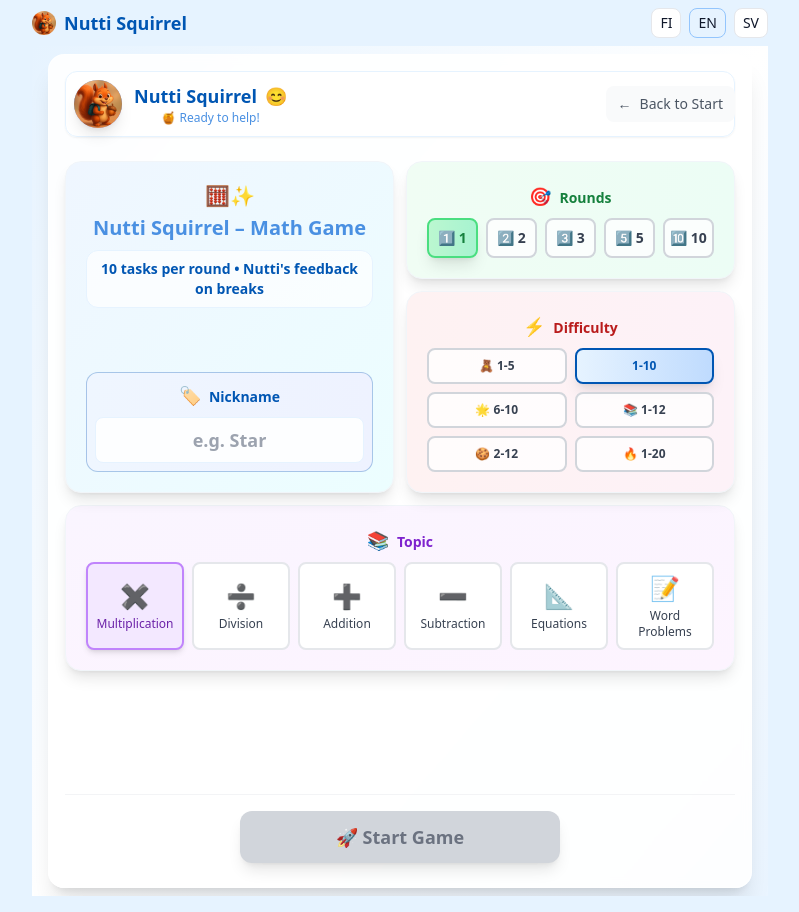
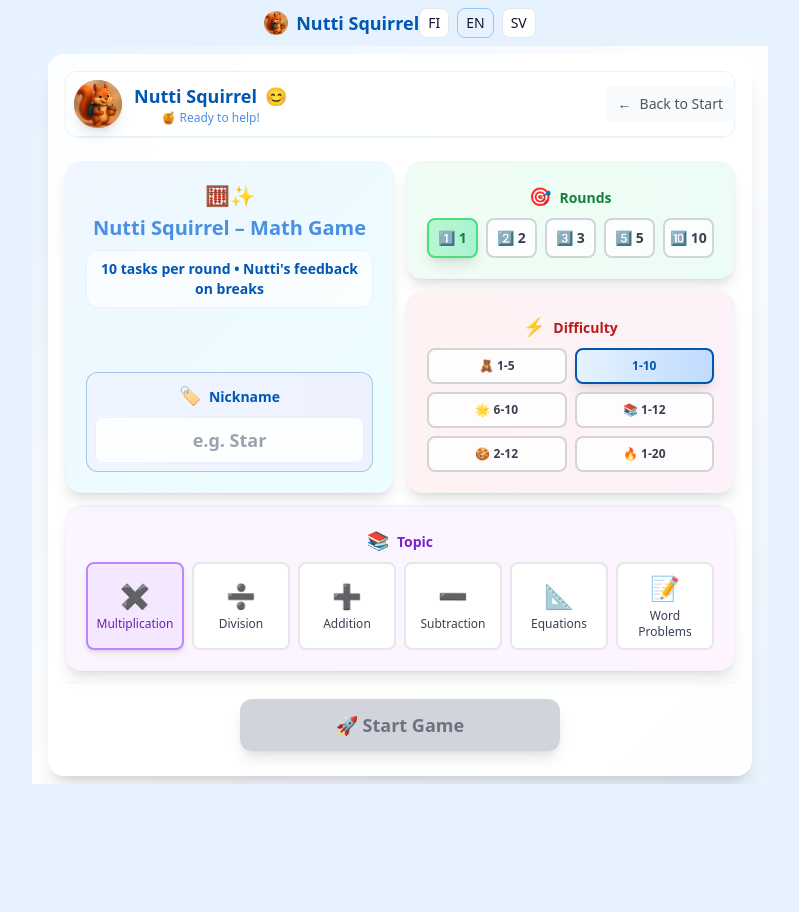
Before and after one commit to janti/nutti-math, a Next.js app: page /en/menu in a window 1280 px wide. Shown: the whole page, without its empty margins (240-1039 px from the left). After the commit the page ends 800 px from the top, so only its background shows below. Built offline with nearby package versions, Linux system fonts and the light colour scheme; no server answers.

Commit message:
fix: scrollbar problem

```diff
--- a/app/[locale]/break/page.tsx
+++ b/app/[locale]/break/page.tsx
@@ -185,7 +185,7 @@ export default function Break() {
     calculateAcornsForEquations(correct, total, avgMs) :
     calculateAcorns(correct, total, avgMs)
   return (
-    <div className="h-[850px] bg-gradient-to-br from-green-50/40 via-white to-nutti-secondary/20 py-4 overflow-hidden">
+    <div className="h-full bg-gradient-to-br from-green-50/40 via-white to-nutti-secondary/20 py-4 overflow-hidden">
       <div className="max-w-4xl mx-auto h-full">
         <div className="bg-white/90 backdrop-blur-sm rounded-2xl shadow-xl border border-white/50 p-6 space-y-4 h-full flex flex-col">
           {/* Header */}
--- a/app/[locale]/layout.tsx
+++ b/app/[locale]/layout.tsx
@@ -42,10 +42,10 @@ export default async function LocaleLayout({
   const messages = await getMessages()
   return (
     <html lang={locale} suppressHydrationWarning>
-      <body className="min-h-screen">
+      <body className="h-[100dvh] flex flex-col overflow-hidden">
         <NextIntlClientProvider messages={messages} locale={locale}>
           <Header locale={locale} />
-          <main className="mx-auto max-w-3xl px-4 pb-4">{children}</main>
+          <main className="mx-auto w-full max-w-3xl px-4 pb-4 flex-1 flex flex-col overflow-hidden">{children}</main>
         </NextIntlClientProvider>
       </body>
     </html>
--- a/app/[locale]/menu/page.tsx
+++ b/app/[locale]/menu/page.tsx
@@ -226,7 +226,7 @@ export default function MenuPage() {
     }
 
     return (
-        <div className="h-[850px] bg-gradient-to-br from-nutti-secondary/30 via-white to-blue-50/40 overflow-hidden flex items-start justify-center py-2">
+        <div className="h-full bg-gradient-to-br from-nutti-secondary/30 via-white to-blue-50/40 overflow-hidden flex items-start justify-center py-2">
             <div className="max-w-4xl mx-auto w-full px-4 h-full flex flex-col">
                 {/* Main content card with background */}
                 <div className="bg-white/90 backdrop-blur-sm rounded-2xl shadow-xl border border-white/50 p-4 flex-1 overflow-y-auto flex flex-col">
--- a/app/[locale]/page.tsx
+++ b/app/[locale]/page.tsx
@@ -32,7 +32,7 @@ export default function LandingPage() {
   }
 
   return (
-    <div className="h-[850px] bg-gradient-to-br from-blue-50 via-white to-green-50 relative overflow-hidden">
+    <div className="h-full bg-gradient-to-br from-blue-50 via-white to-green-50 relative overflow-hidden">
       {/* Decorative background elements */}
       <div className="absolute top-10 left-10 w-16 h-16 bg-yellow-200 rounded-full opacity-20 animate-pulse"></div>
       <div className="absolute top-32 right-16 w-12 h-12 bg-pink-200 rounded-full opacity-30 animate-bounce delay-1000"></div>
--- a/app/[locale]/play/page.tsx
+++ b/app/[locale]/play/page.tsx
@@ -481,7 +481,7 @@ export default function Play() {
 
 
   return (
-    <div className="h-[850px] bg-gradient-to-br from-blue-50/40 via-white to-nutti-primary/10 py-4 overflow-hidden">
+    <div className="h-full bg-gradient-to-br from-blue-50/40 via-white to-nutti-primary/10 py-4 overflow-hidden">
       <div className="max-w-4xl mx-auto h-full">
         <div className="bg-white/90 backdrop-blur-sm rounded-2xl shadow-xl border border-white/50 p-4 space-y-3 h-full flex flex-col relative">
 
--- a/app/[locale]/results/page.tsx
+++ b/app/[locale]/results/page.tsx
@@ -246,7 +246,7 @@ export default function Results() {
 
 
   return (
-    <div className="h-[850px] bg-gradient-to-br from-nutti-secondary/30 via-white to-blue-50/40 py-4 overflow-hidden flex items-center justify-center">
+    <div className="h-full bg-gradient-to-br from-nutti-secondary/30 via-white to-blue-50/40 py-4 overflow-hidden flex items-center justify-center">
       <div className="max-w-4xl mx-auto p-4 h-full">
         <div className="bg-white/90 backdrop-blur-sm border border-gray-200 shadow-xl rounded-2xl p-6 h-full flex flex-col">
           {/* Header */}
```
Lines whose indentation alone changed are shown as unchanged.
